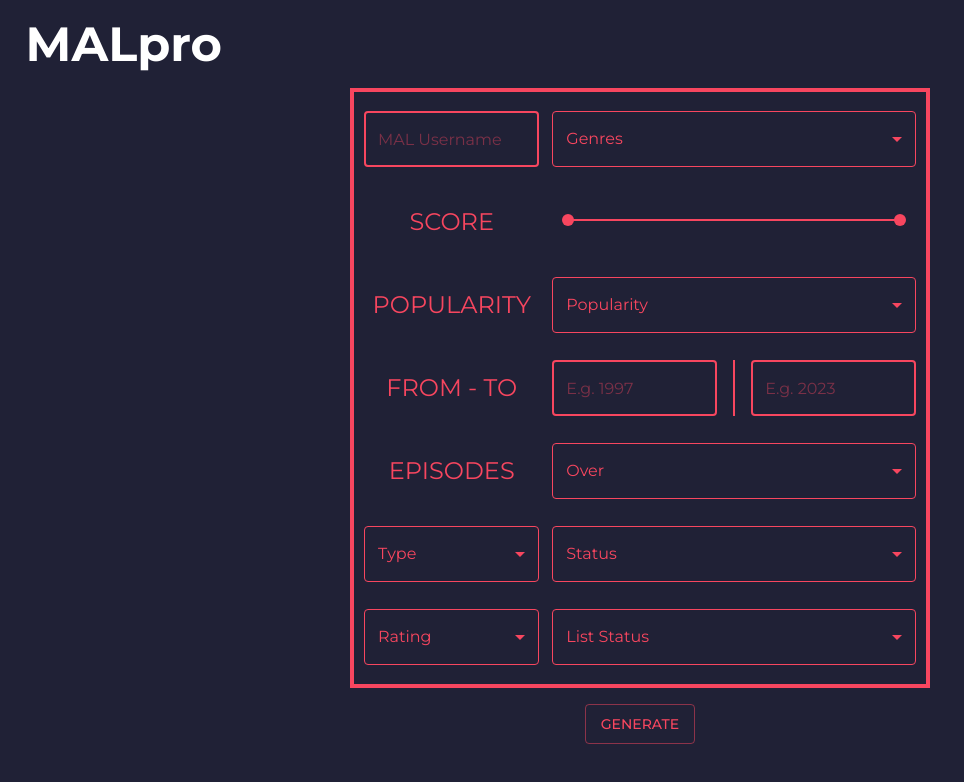
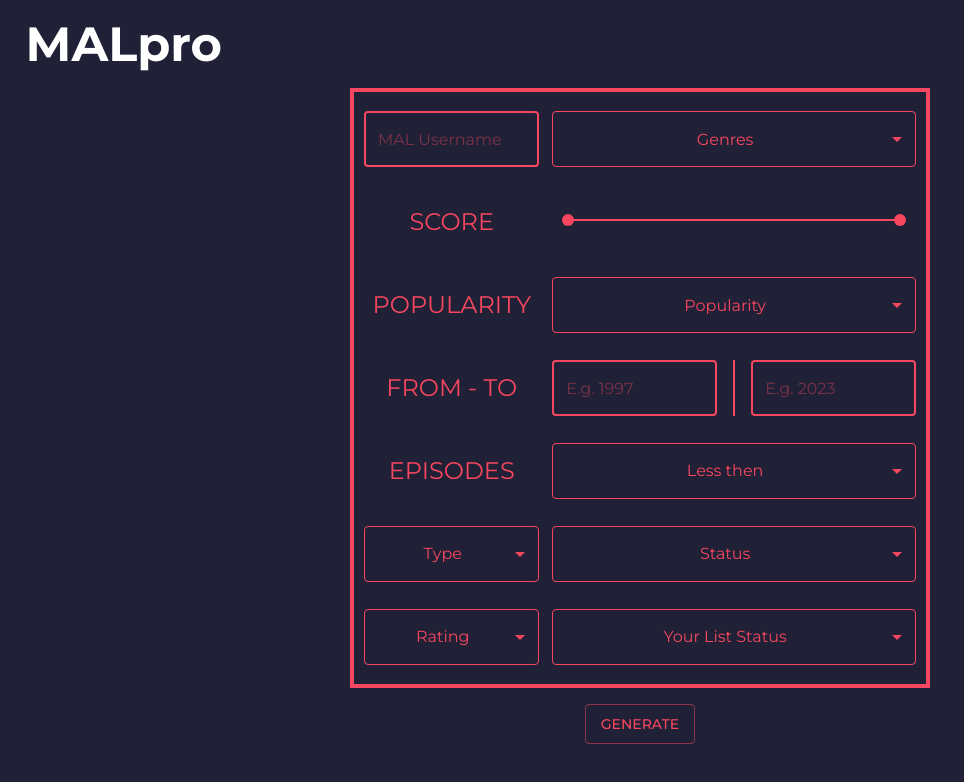
Before and after one commit to TAL-CARMI/MALpro, a React (Vite) app in the folder frontend/: page / in a window 1280 px wide. Shown: the top 782 px of the page, without its empty margins (0-964 px from the left). Built offline with nearby package versions, Linux system fonts and the light colour scheme.

Commit message:
added state to all form elements except for score

```diff
--- a/frontend/src/App.jsx
+++ b/frontend/src/App.jsx
@@ -15,9 +15,61 @@
 import { Button } from "@mui/material";
 import { useRef, useState } from "react";
 import TextInput from "./components/TextInput";
+import CustomSelectInput from "./components/CustomSelectInput";
+import {
+  genreList,
+  popularitiesList,
+  episodeOptions,
+  typeList,
+  statusOptions,
+  listStatusOptions,
+  ratingOptions,
+} from "./utilities/optionArrays";
 
 function App() {
   const [showAnimeCard, setShowAnimeCard] = useState(false);
+  const [popularities, setPopularities] = useState([]);
+  const [genres, setGenres] = useState([]);
+  const [episodeCount, setEpisodeCount] = useState([]);
+  const [types, setTypes] = useState([]);
+  const [statuses, setStatuses] = useState([]);
+  const [listStatuses, setListStatuses] = useState([]);
+  const [ratings, setRatings] = useState([]);
+  const usernameRef = useRef(null);
+  const fromYearRef = useRef(null);
+  const toYearRef = useRef(null);
+
+  const handleTest = () => {
+    setShowAnimeCard(true);
+  };
+
+  const handlePopularitiesChange = (event) => {
+    setPopularities(event.target.value);
+  };
+
+  const handleGenresChange = (event) => {
+    setGenres(event.target.value);
+  };
+
+  const handleEpisodeChange = (event) => {
+    setEpisodeCount(event.target.value);
+  };
+
+  const handleTypesChange = (event) => {
+    setTypes(event.target.value);
+  };
+
+  const handleStatusesChange = (event) => {
+    setStatuses(event.target.value);
+  };
+
+  const handleListStatusesChange = (event) => {
+    setListStatuses(event.target.value);
+  };
+
+  const handleRatingsChange = (event) => {
+    setRatings(event.target.value);
+  };
 
   return (
     <ThemeProvider theme={malTheme}>
@@ -60,24 +112,14 @@
                 alignItems: "center",
               }}
             >
-              <TextField
-                placeholder="MAL Username"
-                variant="outlined"
-                focused
-              ></TextField>
-              <FormControl sx={{ gridColumnStart: "2", gridColumnEnd: "4" }}>
-                <InputLabel id="genres-label">Genres</InputLabel>
-                <Select
-                  multiple
-                  value={[]}
-                  labelId="genres-label"
-                  label="Genres"
-                >
-                  <MenuItem>Action</MenuItem>
-                  <MenuItem>Adventure</MenuItem>
-                  <MenuItem>Romance</MenuItem>
-                </Select>
-              </FormControl>
+              <TextInput placeholder={"MAL Username"} ref={usernameRef} />
+              <CustomSelectInput
+                style={{ gridColumnStart: "2", gridColumnEnd: "4" }}
+                itemValues={genreList}
+                value={genres}
+                handleChange={handleGenresChange}
+                renderValue={"Genres"}
+              />
               <Typography color="primary" variant="h5">
                 SCORE
               </Typography>
@@ -99,19 +141,14 @@
               <Typography color="primary" variant="h5">
                 POPULARITY
               </Typography>
-              <FormControl sx={{ gridColumnStart: "2", gridColumnEnd: "4" }}>
-                <InputLabel id="popularity-label">Popularity</InputLabel>
-                <Select
-                  multiple
-                  value={[]}
-                  labelId="popularity-label"
-                  label="Popularity"
-                >
-                  <MenuItem>Unpopular</MenuItem>
-                  <MenuItem>Average</MenuItem>
-                  <MenuItem>Popular</MenuItem>
-                </Select>
-              </FormControl>
+              <CustomSelectInput
+                style={{ gridColumnStart: "2", gridColumnEnd: "4" }}
+                itemValues={popularitiesList}
+                value={popularities}
+                handleChange={handlePopularitiesChange}
+                renderValue={"Popularity"}
+              />
+
               <Typography color="primary" variant="h5">
                 FROM - TO
               </Typography>
@@ -122,11 +159,7 @@
                   gridColumnEnd: "4",
                 }}
               >
-                <TextField
-                  placeholder="E.g. 1997"
-                  variant="outlined"
-                  focused
-                ></TextField>
+                <TextInput placeholder={"E.g. 1997"} ref={fromYearRef} />
                 <Divider
                   sx={{
                     borderWidth: "1px",
@@ -134,70 +167,46 @@
                   }}
                   variant="middle"
                 />
-                <TextField
-                  placeholder="E.g. 2023"
-                  variant="outlined"
-                  focused
-                ></TextField>
+                <TextInput placeholder={"E.g. 2023"} ref={toYearRef} />
               </Box>
               <Typography color="primary" variant="h5">
                 EPISODES
               </Typography>
-              <FormControl sx={{ gridColumnStart: "2", gridColumnEnd: "4" }}>
-                <InputLabel id="episodes-label">Over</InputLabel>
-                <Select
-                  multiple
-                  value={[]}
-                  labelId="episodes-label"
-                  label="Episodes"
-                >
-                  <MenuItem>12</MenuItem>
-                  <MenuItem>24</MenuItem>
-                  <MenuItem>50</MenuItem>
-                </Select>
-              </FormControl>
-              <FormControl>
-                <InputLabel id="type-label">Type</InputLabel>
-                <Select multiple value={[]} labelId="type-label" label="Type">
-                  <MenuItem>TV</MenuItem>
-                  <MenuItem>OVA</MenuItem>
-                  <MenuItem>Film</MenuItem>
-                </Select>
-              </FormControl>
-              <FormControl sx={{ gridColumnStart: "2", gridColumnEnd: "4" }}>
-                <InputLabel id="status-label">Status</InputLabel>
-                <Select
-                  multiple
-                  value={[]}
-                  labelId="status-label"
-                  label="Status"
-                >
-                  <MenuItem>Airing</MenuItem>
-                  <MenuItem>Finished Airing</MenuItem>
-                  <MenuItem>Scheduled to Air</MenuItem>
-                </Select>
-              </FormControl>
-              <FormControl>
-                <InputLabel id="rating-label">Rating</InputLabel>
-                <Select multiple value={[]} labelId="rating-label" label="Type">
-                  <MenuItem>13+</MenuItem>
-                  <MenuItem>18+</MenuItem>
-                  <MenuItem>3+</MenuItem>
-                </Select>
-              </FormControl>
-              <FormControl sx={{ gridColumnStart: "2", gridColumnEnd: "4" }}>
-                <InputLabel id="list-status-label">List Status</InputLabel>
-                <Select
-                  multiple
-                  value={[]}
-                  labelId="list-status-label"
-                  label="ListStatus"
-                >
-                  <MenuItem>Planning to watch</MenuItem>
-                  <MenuItem>Watching</MenuItem>
-                  <MenuItem>Completed</MenuItem>
-                </Select>
-              </FormControl>
+              <CustomSelectInput
+                style={{ gridColumnStart: "2", gridColumnEnd: "4" }}
+                itemValues={episodeOptions}
+                value={episodeCount}
+                handleChange={handleEpisodeChange}
+                renderValue={"Less then"}
+              />
+              <CustomSelectInput
+                style={{}}
+                itemValues={typeList}
+                value={types}
+                handleChange={handleTypesChange}
+                renderValue={"Type"}
+              />
+              <CustomSelectInput
+                style={{ gridColumnStart: "2", gridColumnEnd: "4" }}
+                itemValues={statusOptions}
+                value={statuses}
+                handleChange={handleStatusesChange}
+                renderValue={"Status"}
+              />
+              <CustomSelectInput
+                style={{}}
+                itemValues={ratingOptions}
+                value={ratings}
+                handleChange={handleRatingsChange}
+                renderValue={"Rating"}
+              />
+              <CustomSelectInput
+                style={{ gridColumnStart: "2", gridColumnEnd: "4" }}
+                itemValues={listStatusOptions}
+                value={listStatuses}
+                handleChange={handleListStatusesChange}
+                renderValue={"Your List Status"}
+              />
             </Box>
             {
               <Box
@@ -211,7 +220,7 @@
             }
           </Box>
           <Button
-            onClick={() => setShowAnimeCard(true)}
+            onClick={handleTest}
             sx={{
               height: "5vh",
               marginTop: "2vh",
--- /dev/null
+++ b/frontend/src/components/CustomSelectInput.jsx
@@ -0,0 +1,30 @@
+import { FormControl, Select, MenuItem, InputLabel } from "@mui/material";
+
+const CustomSelectInput = ({
+  style,
+  itemValues,
+  value,
+  handleChange,
+  renderValue,
+}) => {
+  return (
+    <FormControl sx={style}>
+      <Select
+        onChange={handleChange}
+        multiple
+        value={value}
+        notched
+        renderValue={() => renderValue}
+        displayEmpty
+      >
+        {itemValues.map((item) => (
+          <MenuItem value={item} key={item}>
+            {item}
+          </MenuItem>
+        ))}
+      </Select>
+    </FormControl>
+  );
+};
+
+export default CustomSelectInput;
--- a/frontend/src/components/TextInput.jsx
+++ b/frontend/src/components/TextInput.jsx
@@ -1,9 +1,15 @@
 import { TextField } from "@mui/material";
+import { forwardRef, useImperativeHandle, useRef } from "react";
 
-const TextInput = ({ placeholder }) => {
+const TextInput = forwardRef(({ placeholder }, ref) => {
   return (
-    <TextField placeholder={placeholder} variant="outlined" focused></TextField>
+    <TextField
+      inputRef={ref}
+      placeholder={placeholder}
+      variant="outlined"
+      focused
+    ></TextField>
   );
-};
+});
 
 export default TextInput;
--- /dev/null
+++ b/frontend/src/utilities/optionArrays.js
@@ -0,0 +1,54 @@
+const genreList = [
+  "Action",
+  "Adventure",
+  "Avant Garde",
+  "Award Winning",
+  "Boys Love",
+  "Comedy",
+  "Drama",
+  "Fantasy",
+  "Girls Love",
+  "Gourmet",
+  "Horror",
+  "Mystery",
+  "Romance",
+  "Sci-Fi",
+  "Slice of Life",
+  "Sports",
+  "Supernatural",
+  "Suspense",
+];
+
+const popularitiesList = ["Unpopular", "Average", "Popular"];
+
+const episodeOptions = ["10", "20", "50", "100", "300", "Any"];
+
+const typeList = ["TV", "OVA", "Movie", "Special", "ONA", "Music"];
+
+const statusOptions = ["Finished Airing", "Currently Airing", "Not yet aired"];
+
+const listStatusOptions = [
+  "Currently Watching",
+  "Completed",
+  "On Hold",
+  "Dropped",
+  "Plan to Watch",
+];
+
+const ratingOptions = [
+  "G - All Ages",
+  "PG - Children",
+  "PG-13 - Teens 13 or older",
+  "R - 17+ (violence & profanity)",
+  "R+ - Mild Nudity",
+];
+
+export {
+  genreList,
+  popularitiesList,
+  episodeOptions,
+  typeList,
+  statusOptions,
+  listStatusOptions,
+  ratingOptions,
+};
```
